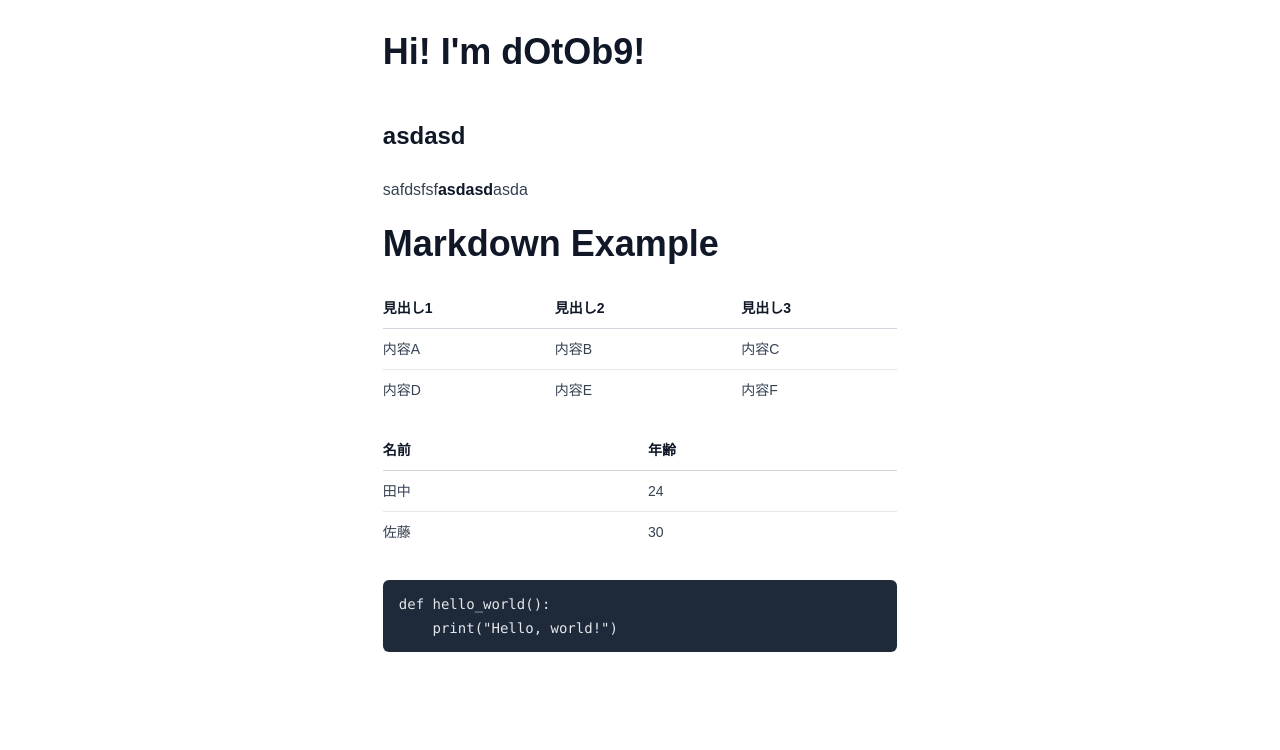
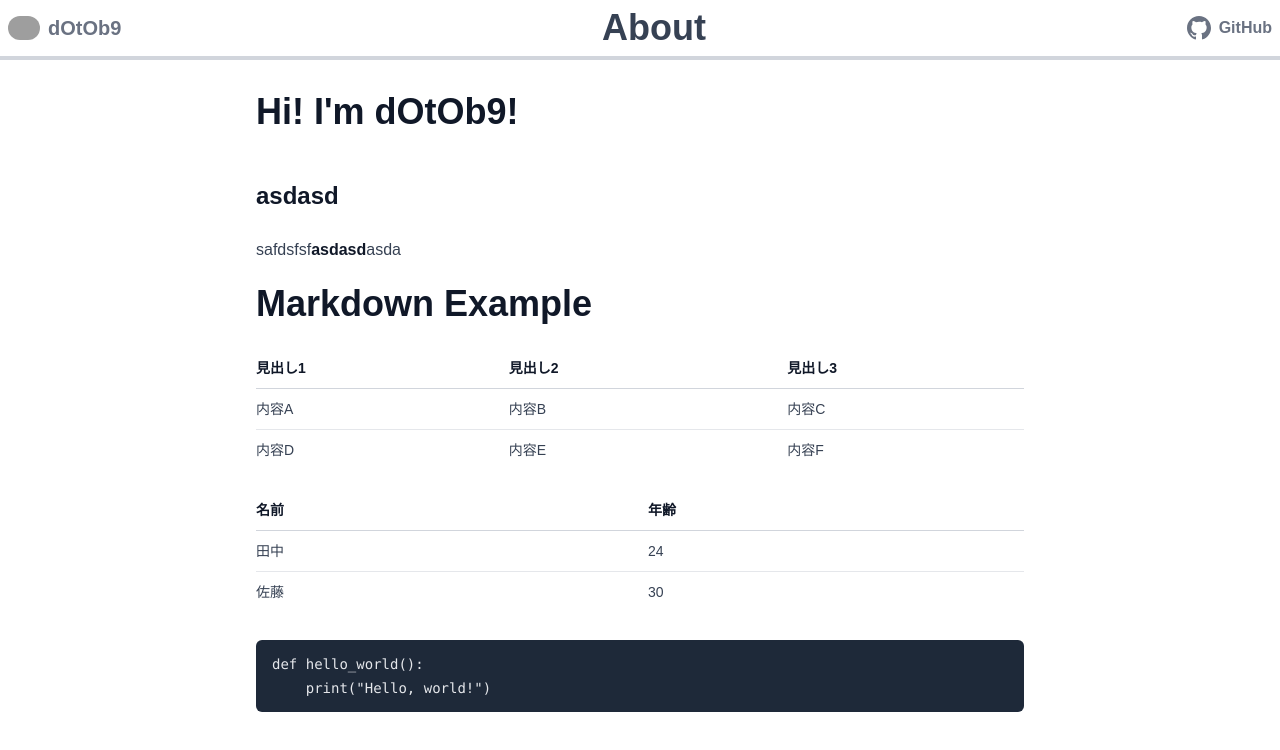
Before and after one commit to dOtOb9/profile, a Next.js app: page /posts/about in a window 1280 px wide. Shown: the top 750 px of the page. Built offline with nearby package versions, Linux system fonts and the light colour scheme; grey boxes are pictures that could not be loaded.

Commit message:
create blog header

```diff
--- a/src/app/posts/about/page.tsx
+++ b/src/app/posts/about/page.tsx
@@ -1,5 +1,16 @@
+import BlogHeader from "@/components/BlogHeader";
+import MarkdownPackage from "@/components/MarkdownPackage";
+
 import Me from "@/markdown/me.mdx";
 
 export default function About() {
-    return <Me />;
+    return (
+        <div className="w-screen flex flex-col">
+            <BlogHeader pageName="About"/>
+            <MarkdownPackage>
+                <Me />
+            </MarkdownPackage>
+
+        </div>
+    );
 }
--- a/src/app/posts/layout.tsx
+++ b/src/app/posts/layout.tsx
@@ -1,6 +1,6 @@
 export default function MdxLayout({ children }: { children: React.ReactNode }) {
   return (
-    <div className="prose mx-auto my-8 px-4 sm:px-6 lg:px-8">
+    <div className="prose">
       {children}
     </div>
   )
--- /dev/null
+++ b/src/components/BlogHeader.tsx
@@ -0,0 +1,12 @@
+import GitHubLink from '@/components/GitHubLink';
+import HomeLink from '@/components/HomeLink';
+
+export default function BlogHeader({ pageName }: { pageName: string }) {
+    return (
+        <header className="not-prose flex flex-row justify-between  mb-8 border-b-4 border-gray-300">
+            <HomeLink />
+            <p className=" text-4xl font-bold m-2">{pageName}</p>
+            <GitHubLink />
+        </header>
+    );
+}
--- /dev/null
+++ b/src/components/GitHubLink.tsx
@@ -0,0 +1,21 @@
+export default function GitHubLink() {
+    return (
+        <a
+            href="https://github.com/dOtOb9"
+            target="_blank"
+            rel="noopener noreferrer"
+            className="flex items-center gap-2 text-gray-500 hover:text-gray-800 transition-colors m-2"
+            aria-label="GitHub"
+        >
+            <svg
+                xmlns="http://www.w3.org/2000/svg"
+                fill="currentColor"
+                viewBox="0 0 24 24"
+                className="w-6 h-6"
+            >
+                <path d="M12 0C5.37 0 0 5.37 0 12c0 5.3 3.438 9.8 8.205 11.387.6.113.82-.263.82-.582 0-.288-.012-1.243-.017-2.252-3.338.726-4.042-1.415-4.042-1.415-.546-1.387-1.333-1.756-1.333-1.756-1.09-.745.083-.729.083-.729 1.205.085 1.84 1.237 1.84 1.237 1.07 1.834 2.807 1.304 3.492.997.108-.775.418-1.305.762-1.605-2.665-.304-5.466-1.332-5.466-5.931 0-1.31.468-2.381 1.236-3.221-.124-.303-.535-1.523.117-3.176 0 0 1.008-.322 3.3 1.23a11.5 11.5 0 0 1 3.003-.404c1.018.005 2.045.138 3.003.404 2.291-1.552 3.297-1.23 3.297-1.23.653 1.653.242 2.873.119 3.176.77.84 1.235 1.911 1.235 3.221 0 4.609-2.804 5.625-5.475 5.921.43.372.823 1.102.823 2.222 0 1.606-.014 2.898-.014 3.293 0 .322.216.699.825.58C20.565 21.796 24 17.298 24 12c0-6.63-5.37-12-12-12z"/>
+            </svg>
+            <span className="hidden sm:inline font-bold">GitHub</span>
+        </a>
+    );
+}
--- /dev/null
+++ b/src/components/HomeLink.tsx
@@ -0,0 +1,21 @@
+import Image from "next/image";
+import Link from "next/link";
+
+export default function HomeLink() {
+    return (
+        <Link
+            href="/"
+            className="flex items-center gap-2 text-gray-500 hover:text-gray-800 transition-colors m-2"
+            aria-label="Home"
+        >
+            <Image
+                src="https://github.com/dOtOb9.png"
+                alt="Home Logo"
+                width={32}
+                height={32}
+                className="rounded-full"
+            />
+            <span className="hidden sm:inline font-bold text-xl">dOtOb9</span>
+        </Link>
+    );
+}
--- /dev/null
+++ b/src/components/MarkdownPackage.tsx
@@ -0,0 +1,11 @@
+export default function MarkdownPackage({
+  children,
+}: {
+  children: React.ReactNode;
+}) {
+  return (
+    <div className="prose mx-auto max-w-3xl w-full">
+      {children}
+    </div>
+  );
+}
```
